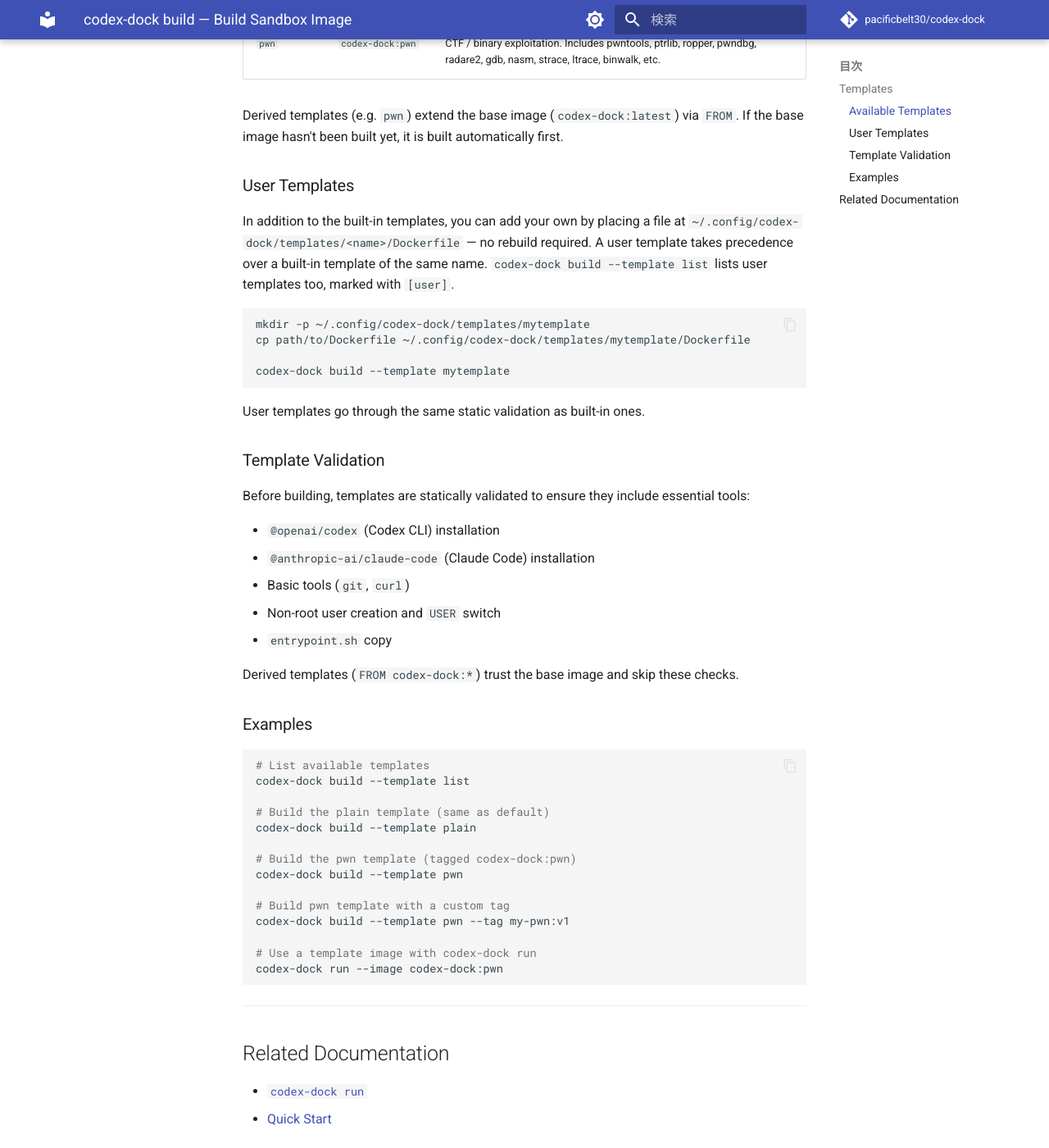
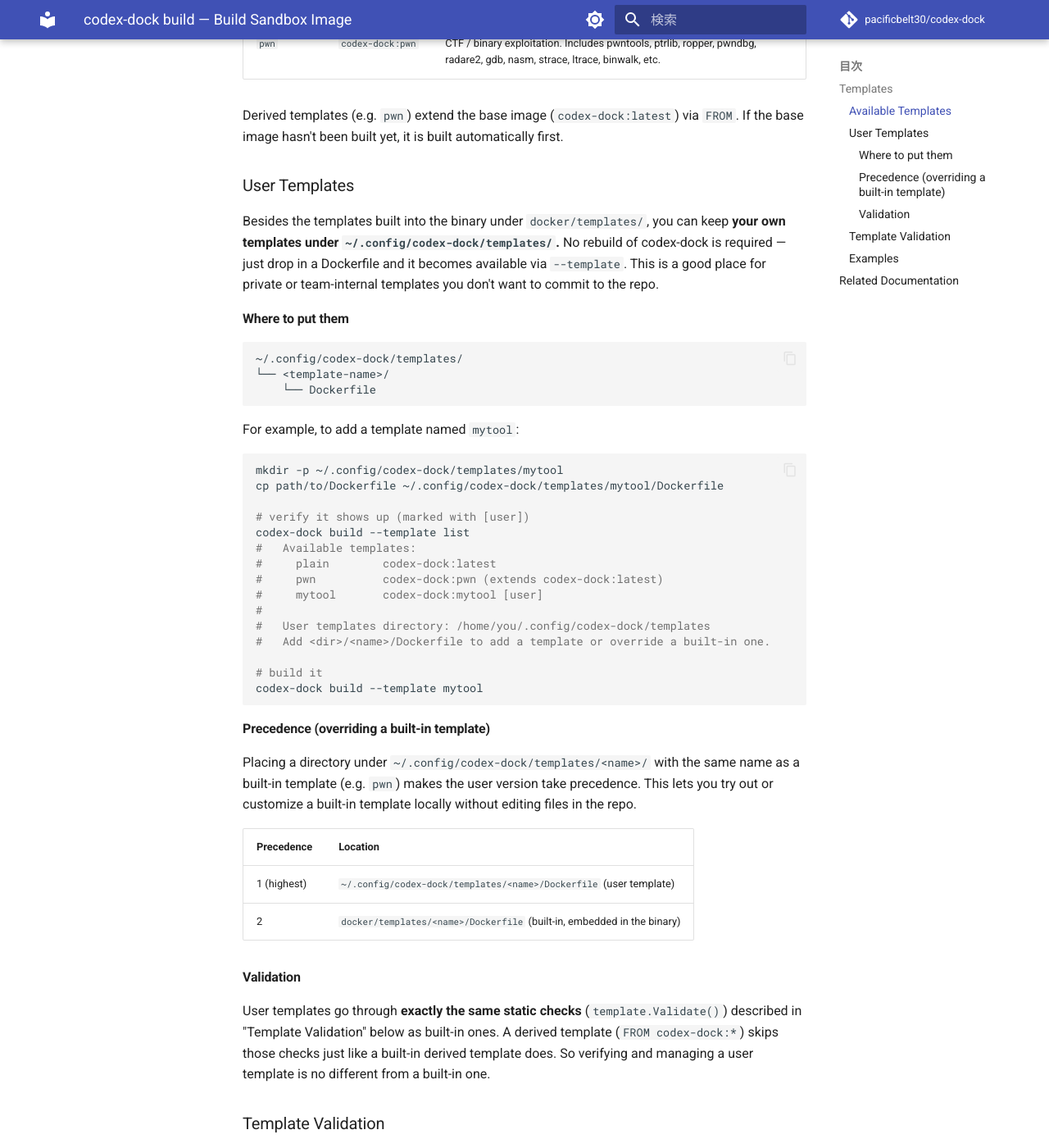
Before and after one commit to pacificbelt30/sandbox-codex, an MkDocs documentation site: the page built from doc/en/commands/build.md, in a window 1280 px wide and 1400 px high, scrolled down 1105 px. Shown: the whole window at 82% size. Built offline with MkDocs 1.6.1 and Material for MkDocs 9.7.7, drawn with Linux system fonts in a browser that asks for light colours; comment, search, counter and statistics services are not loaded.

Commit message:
Expand user-template docs with layout, precedence, and example output
Make the ~/.config/codex-dock/templates docs easier to follow: show
the directory layout, an example `--template list` output with the
[user] marker, and an explicit precedence table for overriding a
built-in template.

Co-Authored-By: Claude Sonnet 5 <noreply@anthropic.com>
Claude-Session: https://claude.ai/code/session_01YH4iefmfx65izkX62zSk8J

````diff
--- a/doc/en/commands/build.md
+++ b/doc/en/commands/build.md
@@ -37,19 +37,58 @@ Derived templates (e.g. `pwn`) extend the base image (`codex-dock:latest`) via `
 
 ### User Templates
 
-In addition to the built-in templates, you can add your own by placing a file at
-`~/.config/codex-dock/templates/<name>/Dockerfile` — no rebuild required. A user
-template takes precedence over a built-in template of the same name.
-`codex-dock build --template list` lists user templates too, marked with `[user]`.
+Besides the templates built into the binary under `docker/templates/`, you can keep
+**your own templates under `~/.config/codex-dock/templates/`.** No rebuild of
+codex-dock is required — just drop in a Dockerfile and it becomes available via
+`--template`. This is a good place for private or team-internal templates you don't
+want to commit to the repo.
+
+#### Where to put them
+
+```
+~/.config/codex-dock/templates/
+└── <template-name>/
+    └── Dockerfile
+```
+
+For example, to add a template named `mytool`:
 
 ```bash
-mkdir -p ~/.config/codex-dock/templates/mytemplate
-cp path/to/Dockerfile ~/.config/codex-dock/templates/mytemplate/Dockerfile
+mkdir -p ~/.config/codex-dock/templates/mytool
+cp path/to/Dockerfile ~/.config/codex-dock/templates/mytool/Dockerfile
 
-codex-dock build --template mytemplate
+# verify it shows up (marked with [user])
+codex-dock build --template list
+#   Available templates:
+#     plain        codex-dock:latest
+#     pwn          codex-dock:pwn (extends codex-dock:latest)
+#     mytool       codex-dock:mytool [user]
+#
+#   User templates directory: /home/you/.config/codex-dock/templates
+#   Add <dir>/<name>/Dockerfile to add a template or override a built-in one.
+
+# build it
+codex-dock build --template mytool
 ```
 
-User templates go through the same static validation as built-in ones.
+#### Precedence (overriding a built-in template)
+
+Placing a directory under `~/.config/codex-dock/templates/<name>/` with the same
+name as a built-in template (e.g. `pwn`) makes the user version take precedence.
+This lets you try out or customize a built-in template locally without editing
+files in the repo.
+
+| Precedence | Location |
+|---|---|
+| 1 (highest) | `~/.config/codex-dock/templates/<name>/Dockerfile` (user template) |
+| 2 | `docker/templates/<name>/Dockerfile` (built-in, embedded in the binary) |
+
+#### Validation
+
+User templates go through **exactly the same static checks** (`template.Validate()`)
+described in "Template Validation" below as built-in ones. A derived template
+(`FROM codex-dock:*`) skips those checks just like a built-in derived template does.
+So verifying and managing a user template is no different from a built-in one.
 
 ### Template Validation
 
````
Also changed, not shown: doc/commands/build.md (+46 -8 lines).
